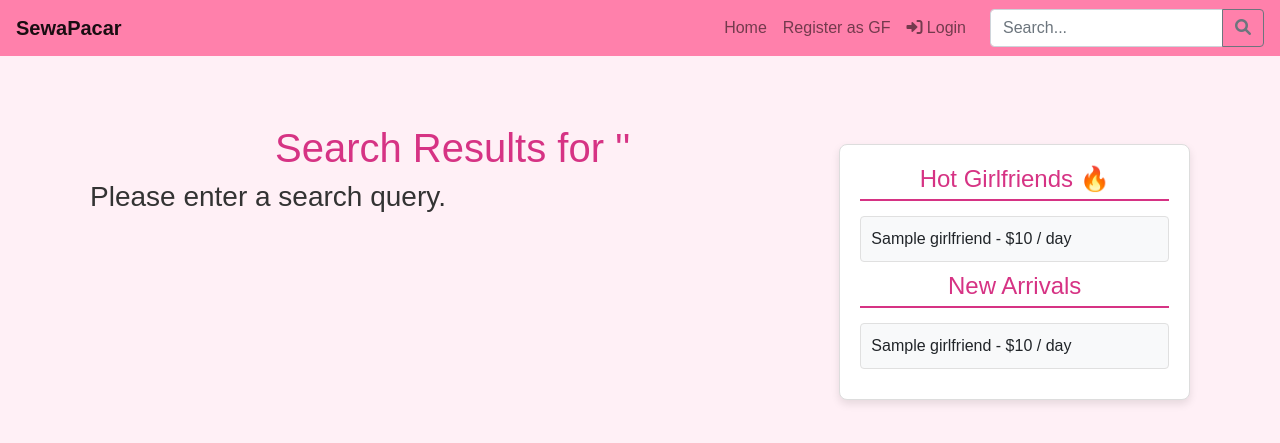
After one commit to awiones/sewa-pacar, a PHP site: page /search.php in a window 1280 px wide. The commit adds this page. Shown: the top 443 px of the page. Run offline with PHP 8.4, Linux system fonts and the light colour scheme; tables that the repository leaves empty or names only in its code hold one stand-in row (values such as "Sample post").

Commit message:
Add files via upload

```diff
--- /dev/null
+++ b/search.php
@@ -0,0 +1,136 @@
+<?php
+include('backend/configure.php');
+if (session_status() === PHP_SESSION_NONE) {
+    session_start();
+}
+
+$query = isset($_GET['query']) ? htmlspecialchars(trim($_GET['query'])) : '';
+?>
+
+<!DOCTYPE html>
+<html lang="en">
+<head>
+    <meta charset="UTF-8">
+    <meta name="viewport" content="width=device-width, initial-scale=1.0">
+    <title>Search Results | Rent a Girlfriend</title>
+    <link rel="stylesheet" href="https://cdnjs.cloudflare.com/ajax/libs/font-awesome/6.0.0-beta3/css/all.min.css">
+    <link href="https://cdn.jsdelivr.net/npm/bootstrap@5.1.3/dist/css/bootstrap.min.css" rel="stylesheet">
+    <link rel="stylesheet" href="css/styles.css">
+</head>
+<body>
+    <nav class="navbar navbar-expand-lg navbar-light">
+        <a class="navbar-brand ms-3" href="index.php">SewaPacar</a>
+        <button class="navbar-toggler" type="button" data-bs-toggle="collapse" data-bs-target="#navbarNav" aria-controls="navbarNav" aria-expanded="false" aria-label="Toggle navigation">
+            <span class="navbar-toggler-icon"></span>
+        </button>
+        <div class="collapse navbar-collapse" id="navbarNav">
+            <ul class="navbar-nav ms-auto">
+                <li class="nav-item">
+                    <a class="nav-link" href="index.php">Home</a>
+                </li>
+                <li class="nav-item">
+                    <a class="nav-link" href="become_gf.php">Register as GF</a>
+                </li>
+                <?php if (isset($_SESSION['user_email'])): ?>
+                    <?php if (isAdmin($_SESSION['user_email'])): ?>
+                        <li class="nav-item">
+                            <a class="nav-link" href="../backend/dashboard-atmin.php">Dashboard</a>
+                        </li>
+                    <?php endif; ?>
+                    <li class="nav-item">
+                        <a class="nav-link" href="logout.php"><i class="fas fa-sign-out-alt"></i> Logout</a>
+                    </li>
+                <?php else: ?>
+                    <li class="nav-item">
+                        <a class="nav-link" href="login.php"><i class="fas fa-sign-in-alt"></i> Login</a>
+                    </li>
+                <?php endif; ?>
+            </ul>
+            <form class="search-form ms-3 me-3" action="search.php" method="GET">
+                <div class="input-group">
+                    <input type="text" name="query" class="form-control" placeholder="Search...">
+                    <button class="btn btn-outline-secondary" type="submit">
+                        <i class="fas fa-search"></i>
+                    </button>
+                </div>
+            </form>
+        </div>
+    </nav>
+
+    <div class="container mt-5">
+        <div class="row">
+            <div class="col-md-8">
+                <h1>Search Results for '<?= $query ?>'</h1>
+                <div class="card-wrapper">
+                    <?php
+                    if (!empty($query)) {
+                        try {
+                            $stmt = $pdo->prepare("SELECT * FROM girlfriends WHERE name LIKE :query");
+                            $stmt->execute(['query' => '%' . $query . '%']);
+                            $results = $stmt->fetchAll(PDO::FETCH_ASSOC);
+
+                            if ($results) {
+                                foreach ($results as $row) {
+                                    $name = htmlspecialchars($row['name']);
+                                    $age = htmlspecialchars($row['age']);
+                                    $location = htmlspecialchars($row['location']);
+                                    $personality = htmlspecialchars($row['personality']);
+                                    $price = htmlspecialchars($row['price']);
+                                    $image_url = htmlspecialchars($row['image_url']);
+                                    ?>
+                                    <div class="card mb-3">
+                                        <a href="lookup.php?id=<?= urlencode($name) ?>">
+                                            <img src="<?= $image_url ?>" class="card-img-top" alt="<?= $name ?>">
+                                        </a>
+                                        <div class="card-body">
+                                            <h5 class="card-title"><?= $name ?></h5>
+                                            <p class="card-text">Age: <?= $age ?></p>
+                                            <p class="card-text">Location: <?= $location ?></p>
+                                            <p class="card-text">Personality: <?= $personality ?></p>
+                                            <p class="card-text">Price per day: $<?= $price ?></p>
+                                            <a href="order.php?id=<?= urlencode($name) ?>" class="btn btn-primary">Order Now</a>
+                                        </div>
+                                    </div>
+                                    <?php
+                                }
+                            } else {
+                                echo "<h3>No results found for '" . $query . "'.</h3>";
+                            }
+                        } catch (PDOException $e) {
+                            echo "<p>An error occurred: " . htmlspecialchars($e->getMessage()) . "</p>";
+                        }
+                    } else {
+                        echo "<h3>Please enter a search query.</h3>";
+                    }
+                    ?>
+                </div>
+            </div>
+
+            <div class="col-md-4 d-none d-md-block">
+                <div class="sidebar">
+                    <h2>Hot Girlfriends 🔥</h2>
+                    <ul class="list-group">
+                        <?php
+                        $hot_girlfriends = $pdo->query("SELECT * FROM girlfriends ORDER BY RAND() LIMIT 3");
+                        while ($gf = $hot_girlfriends->fetch(PDO::FETCH_ASSOC)): ?>
+                            <li class="list-group-item"><?= htmlspecialchars($gf['name']) ?> - $<?= $gf['price'] ?> / day</li>
+                        <?php endwhile; ?>
+                    </ul>
+
+                    <h2>New Arrivals</h2>
+                    <ul class="list-group">
+                        <?php
+                        $new_arrivals = $pdo->query("SELECT * FROM girlfriends ORDER BY id DESC LIMIT 3");
+                        while ($new = $new_arrivals->fetch(PDO::FETCH_ASSOC)): ?>
+                            <li class="list-group-item"><?= htmlspecialchars($new['name']) ?> - $<?= $new['price'] ?> / day</li>
+                        <?php endwhile; ?>
+                    </ul>
+                </div>
+            </div>
+        </div>
+    </div>
+
+    <script src="https://cdn.jsdelivr.net/npm/bootstrap@5.1.3/dist/js/bootstrap.bundle.min.js"></script>
+    <script src="js/main.js"></script>
+</body>
+</html>
```
Also changed, not shown: index.php (+9 -0 lines), m-index.php (+45 -14 lines).
